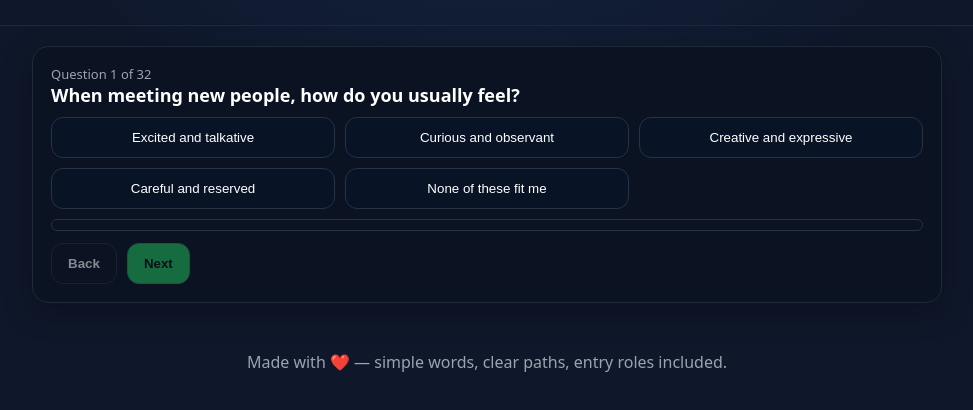
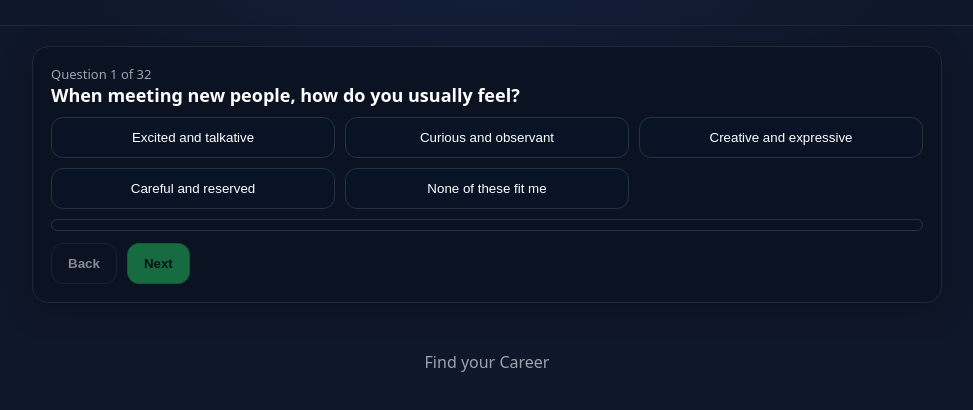
Before and after one commit to Pinto120904/careermatchquiz, a plain HTML site: page index.html in a window 1280 px wide. Shown: the part 108-518 px from the top of the page, without its empty margins (153-1126 px from the left). Drawn offline with Linux system fonts and the light colour scheme; a script that the page names is missing.

Commit message:
Update index.html

```diff
--- a/index.html
+++ b/index.html
@@ -115,7 +115,7 @@
     </div>
   </main>
 
-  <footer>Made with ❤️ — simple words, clear paths, entry roles included.</footer>
+  <footer>Find your Career</footer>
 
   <script>
     // -------------------- 30 QUESTION BANK (each has a "None of these fit me") --------------------
```
